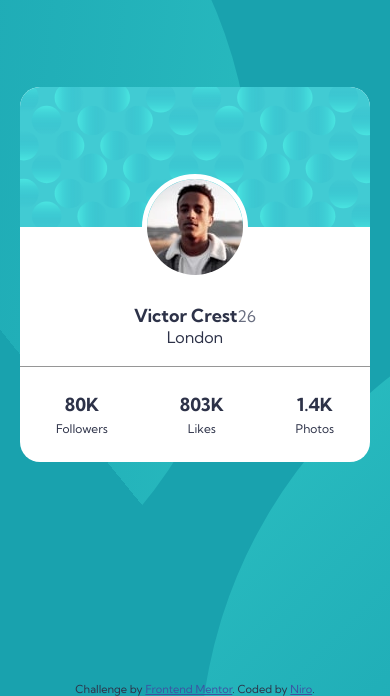
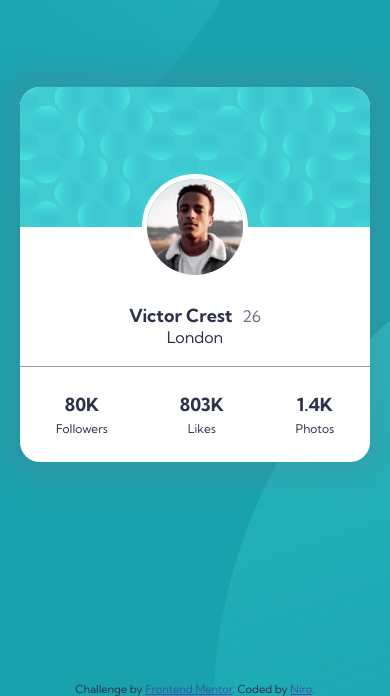
Before and after one commit to Niro7/profile-card-component, a plain HTML site: page index.html in a window 390 px wide. Shown: the part 148-844 px from the top of the page. Drawn offline with Linux system fonts and the light colour scheme.

Commit message:
ADD: media query, attribution position

```diff
--- a/style.css
+++ b/style.css
@@ -1,22 +1,30 @@
-@import url('https://fonts.googleapis.com/css2?family=Kumbh+Sans:wght@400;700&display=swap');
-body{
+@import url("https://fonts.googleapis.com/css2?family=Kumbh+Sans:wght@400;700&display=swap");
+body {
   position: relative;
-    font-family: 'Kumbh Sans', sans-serif;
+  font-family: "Kumbh Sans", sans-serif;
   background: hsl(185, 75%, 39%);
   color: hsl(229, 23%, 23%);
   margin: 0;
 }
-main{
+main {
   height: 100vh;
   margin: 0;
   display: flex;
   justify-content: center;
   align-items: center;
 }
-.attribution { font-size: 11px; text-align: center; position: absolute; z-index: 1;    width: 100%;
-    bottom: 0; }
-.attribution a { color: hsl(228, 45%, 44%); }
-.bg-container{
+.attribution {
+  font-size: 11px;
+  text-align: center;
+  position: absolute;
+  z-index: 1;
+  width: 100%;
+  bottom: 0;
+}
+.attribution a {
+  color: hsl(228, 45%, 44%);
+}
+.bg-container {
   width: 100vw;
   height: 100vh;
   display: flex;
@@ -25,16 +33,16 @@ main{
   overflow: hidden;
   margin: 0;
 }
-.bg-left{
-    background-image: url(images/bg-pattern-bottom.svg);
+.bg-left {
+  background-image: url(images/bg-pattern-top.svg);
   width: 100vw;
   height: 100%;
-    transform: rotate(141deg);
+  transform: rotateX(180deg) rotateZ(45deg);
   position: absolute;
-    bottom: 25%;
-    left: -41%;;
+  bottom: 70%;
+  left: -14%;
 }
-.bg-right{
+.bg-right {
   background-image: url(images/bg-pattern-bottom.svg);
   width: 100vw;
   height: 100vh;
@@ -42,67 +50,92 @@ main{
   position: absolute;
   left: 51%;
 }
-.card{
+.card {
   background: #ffffff;
   height: 375px;
   width: 350px;
   border-radius: 20px;
   position: relative;
+  box-shadow: 0px 0px 25px 20px hsl(227deg 10% 46% / 18%);
 }
 /* .card__header_bg{
     overflow: hidden;
 } */
-.card__header{
+.card__header {
   background-image: url(images/bg-pattern-card.svg);
   background-size: 350px 140px;
   height: 140px;
   border-radius: 20px 20px 0 0;
   border: none;
 }
-.card__body{
+.card__body {
   position: absolute;
   width: 100%;
   top: 217px;
 }
-.card__user_img{
+.card__user_img {
   border-radius: 50%;
   border: 5px solid white;
   display: block;
   margin: auto;
 }
-.card__user_info{
+.card__user_info {
   display: flex;
   flex-direction: column;
   justify-content: center;
   align-items: center;
 }
-.card__user_stats{
+.card__user_stats {
   display: flex;
   justify-content: space-around;
-    border-top: 1px solid  hsl(0, 0%, 59%);
+  border-top: 1px solid hsl(0, 0%, 59%);
   position: absolute;
   width: 100%;
   bottom: 0;
   padding: 26px 0;
 }
-.img__container{
+.img__container {
   position: absolute;
   top: 87px;
   width: 100%;
 }
-.user_stats{
+.user_stats {
   display: flex;
   flex-direction: column;
   align-items: center;
 }
-.user_stats span:first-child,.user__name{
+.user_stats span:first-child,
+.user__name {
   font-size: 18px;
   font-weight: bold;
 }
-.user__age{
+.user__age {
   color: hsl(227, 10%, 46%);
+  padding-left: 10px;
 }
-.user_stats span:nth-child(2){
+.user_stats span:nth-child(2) {
   font-size: 12px;
   padding-top: 5px;
 }
+@media (max-width: 375px) {
+  .card {
+    margin: 0 25px;
+  }
+  .bg-right {
+      top: 20%;
+  }
+}
+@media (max-width: 768px) {
+  .bg-left {
+    background-image: url(images/bg-pattern-top.svg);
+    transform: rotateX(180deg) rotateZ(100deg);
+    position: absolute;
+    bottom: 30%;
+    left: -70%;
+  }
+  .bg-right {
+    left: 70%;
+    transform: rotateZ(29deg) rotateY(24deg);
+    top: 25%;
+  }
+}
```
Lines whose indentation alone changed are shown as unchanged.
